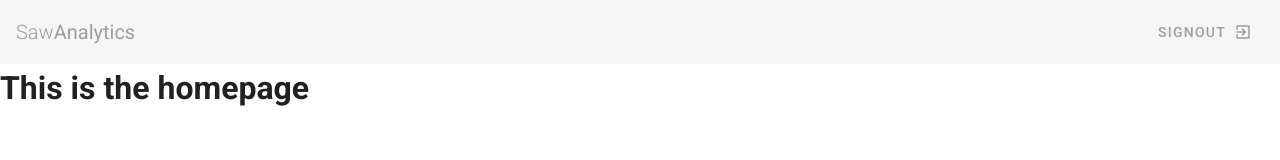
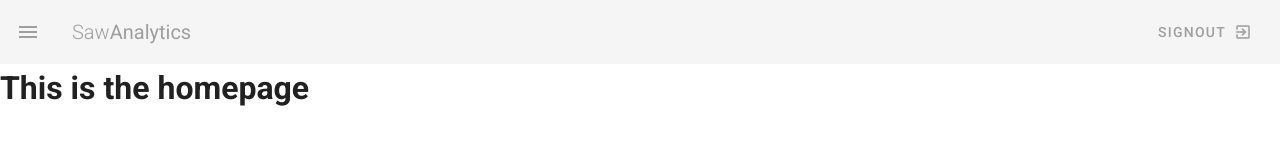
Before and after one commit to manojkmishra/veutify-netn, a Vue app: page / in a window 1280 px wide. Shown: the top 160 px of the page. Built offline with nearby package versions, Linux system fonts and the light colour scheme.

Commit message:
navigatoin drawer

```diff
--- a/src/components/Navbar.vue
+++ b/src/components/Navbar.vue
@@ -1,6 +1,7 @@
 <template>
     <nav>
-        <v-app-bar flat app class="grey lighten-4">
+        <v-app-bar flat app >
+            <v-app-bar-nav-icon class="grey--text" @click="drwr = !drwr"></v-app-bar-nav-icon>
             <v-toolbar-title class="grey--text">
                 <span class="font-weight-light">Saw</span>
                 <span>Analytics</span>
@@ -11,10 +12,13 @@
                 <v-icon right>exit_to_app</v-icon>
             </v-btn>
         </v-app-bar>
+        <v-navigation-drawer v-model="drwr" app temporary class="indigo">
+            <p>Test</p>
+        </v-navigation-drawer>
     </nav>
 </template>
 <script>
 export default {
-
+    data(){return{drwr:false}}
 }
 </script>
```
